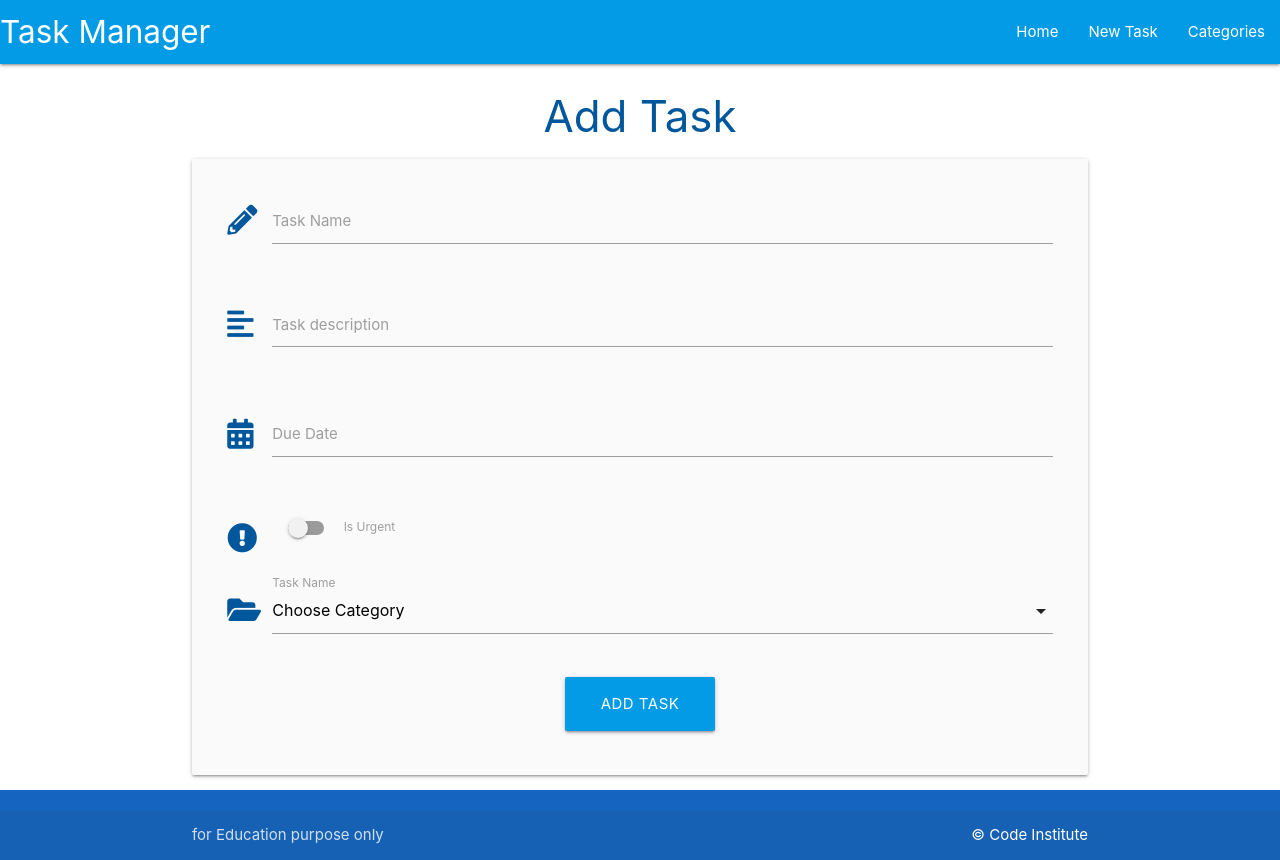
After one commit to KSanthanesh/flask-sqlalchemy-task-manager, a Flask app: page /add_task in a window 1280 px wide. The commit adds this page. Run offline with Flask 2, Linux system fonts and the light colour scheme; data that the repository does not hold is empty.

Commit message:
Create add_task column

```diff
--- a/taskmanager/routes.py
+++ b/taskmanager/routes.py
@@ -23,6 +23,7 @@ def add_category():
         return redirect(url_for("categories"))
     return render_template("add_category.html")
 
+
 @app.route("/edit_category/<int:category_id>", methods=["GET", "POST"])
 def edit_category(category_id):
     category = Category.query.get_or_404(category_id)
@@ -31,3 +32,28 @@ def edit_category(category_id):
         db.session.commit()
         return redirect(url_for("categories"))
     return render_template("edit_category.html", category=category)
+
+
+@app.route("/delete_category/<int:category_id>")
+def delete_category(category_id):
+    category = Category.query.get_or_404(category_id)
+    db.session.delete(category)
+    db.session.commit()
+    return redirect(url_for("categories"))
+
+
+@app.route("/add_task", methods=["GET", "POST"])
+def add_task():
+    categories = list(Category.query.order_by(Category.category_name).all())
+    if request.method == "POST":
+        task = Task(
+            task_name=request.form.get("task_name"),
+            task_description=request.form.get("task_description"),
+            is_urgent=bool(True if request.form.get("is_urgent") else False),
+            due_date=request.form.get("due_date"),
+            category_id=request.form.get("category_id")
+        )
+        db.session.add(task)
+        db.session.commit()
+        return redirect(url_for("home"))
+    return render_template("add_task.html", categories=categories)
--- a/taskmanager/static/js/script.js
+++ b/taskmanager/static/js/script.js
@@ -1,5 +1,16 @@
 document.addEventListener('DOMContentLoaded', function() {
   // sidenav initialisation
-    var sidenav = document.querySelectorAll('.sidenav');
+    let sidenav = document.querySelectorAll('.sidenav');
     M.Sidenav.init(sidenav);
+
+  // datepicker Initialisation
+    let datepicker = document.querySelectorAll('.datepicker');
+     M.Datepicker.init(datepicker, {
+       format: "dd mmmm, yyyy",
+       i18n: {done: "Select"}
+     });
+
+  // select initialisation
+    let selects= document.querySelectorAll('select');
+    M.FormSelect.init(selects);
   });
--- /dev/null
+++ b/taskmanager/templates/add_task.html
@@ -0,0 +1,73 @@
+{% extends "base.html" %}
+{% block content %}
+
+<h3 class="light-blue-text text-darken-4 center-align">Add Task</h3>
+
+
+<div class="row card-panel grey lighten-5">
+  <form class="col s12" method="POST" action="{{ url_for('add_task') }}">
+    <!-- task_name -->
+    <div class="row">
+      <div class="input-field col s12">
+        <i class="fas fa-pencil-alt prefix light-blue-text text-darken-4"></i>
+        <input id="task_name" name="task_name" type="text" minlength="5" maxlength="50" class="validate" required>
+        <label for="task_name">Task Name</label>
+      </div>
+    </div>
+    <!-- Task description-->
+    <div class="row">
+      <div class="input-field col s12">
+        <i class="fas fa-align-left prefix light-blue-text text-darken-4"></i>
+        <textarea id="task_description" name="task_description" type="text" minlength="5" maxlength="200"
+          class="materialize-textarea validate" required></textarea>
+        <label for="task_description">Task description</label>
+      </div>
+    </div>
+    <!-- Due date-->
+    <div class="row">
+      <div class="input-field col s12">
+        <i class="fas fa-calendar-alt prefix light-blue-text text-darken-4"></i>
+        <input id="due_date" name="due_date" type="text" class="datepicker validate" required>
+        <label for="due_date">Due Date</label>
+      </div>
+    </div>
+    <!--is_urgent-->
+    <div class="row">
+      <div class="input-field col s12">
+        <div class="switch">
+        <i class="fas fa-exclamation-circle prefix light-blue-text text-darken-4"></i>
+
+          <label for="is_urgent">
+            <input id="is_urgent" name="is_urgent" type="checkbox">
+            <span class="lever"></span>
+            Is Urgent
+          </label>
+        </div>
+      </div>
+    </div>
+    <!--category_id-->
+    <div class="row">
+      <div class="input-field col s12">
+        <i class="fas fa-folder-open prefix light-blue-text text-darken-4"></i>
+        <select id="category_id" name="category_id" class="validate" required>
+          <option value="" disabled selected>Choose Category</option>
+          {% for category in categories %}
+          <option value="{{ category.id}}">{{ category.category_name}}</option>
+          {% endfor %}
+        </select>
+        <label for="task_name">Task Name</label>
+      </div>
+    </div>
+    <!--Submit button-->
+    <div class="row">
+      <div class="col s12 center-align">
+        <button type="submit" class="btn-large light-blue darken-1">
+          Add Task <i class="fas fa-plus-squre right"></i>
+        </button>
+      </div>
+    </div>
+  </form>
+</div>
+
+
+{% endblock %}
--- a/taskmanager/templates/base.html
+++ b/taskmanager/templates/base.html
@@ -20,7 +20,7 @@
               <a href="#" data-target="mobile-demo" class="sidenav-trigger"><i class=fas fa-bars>menu</i></a>
               <ul class="right hide-on-med-and-down">
                 <li><a href="{{ url_for('home') }}">Home</a></li>
-                <li><a href="">New Task</a></li>
+                <li><a href="{{ url_for('add_task') }}">New Task</a></li>
                 <li><a href="{{ url_for('categories') }}">Categories</a></li>
 
               </ul>
@@ -29,7 +29,7 @@
 
           <ul class="sidenav" id="mobile-demo">
             <li><a href="{{ url_for('home') }}">Home</a></li>
-            <li><a href="">New Task</a></li>
+            <li><a href="{{ url_for('add_task') }}">New Task</a></li>
             <li><a href="{{ url_for('categories') }}">Categories</a></li>
 
 
--- a/taskmanager/templates/categories.html
+++ b/taskmanager/templates/categories.html
@@ -20,7 +20,7 @@
             </div>
             <div class="card-action">
                 <a href="{{ url_for('edit_category', category_id=category.id) }}" class="btn green accent-4">Edit</a>
-                <a href="#" class="btn red">Delete</a>
+                <a href="{{ url_for('delete_category', category_id=category.id)}}" class="btn red">Delete</a>
             </div>
         </div>
     </div>
```
Also changed, not shown: taskmanager/templates/tasks.html (+8 -0 lines).
